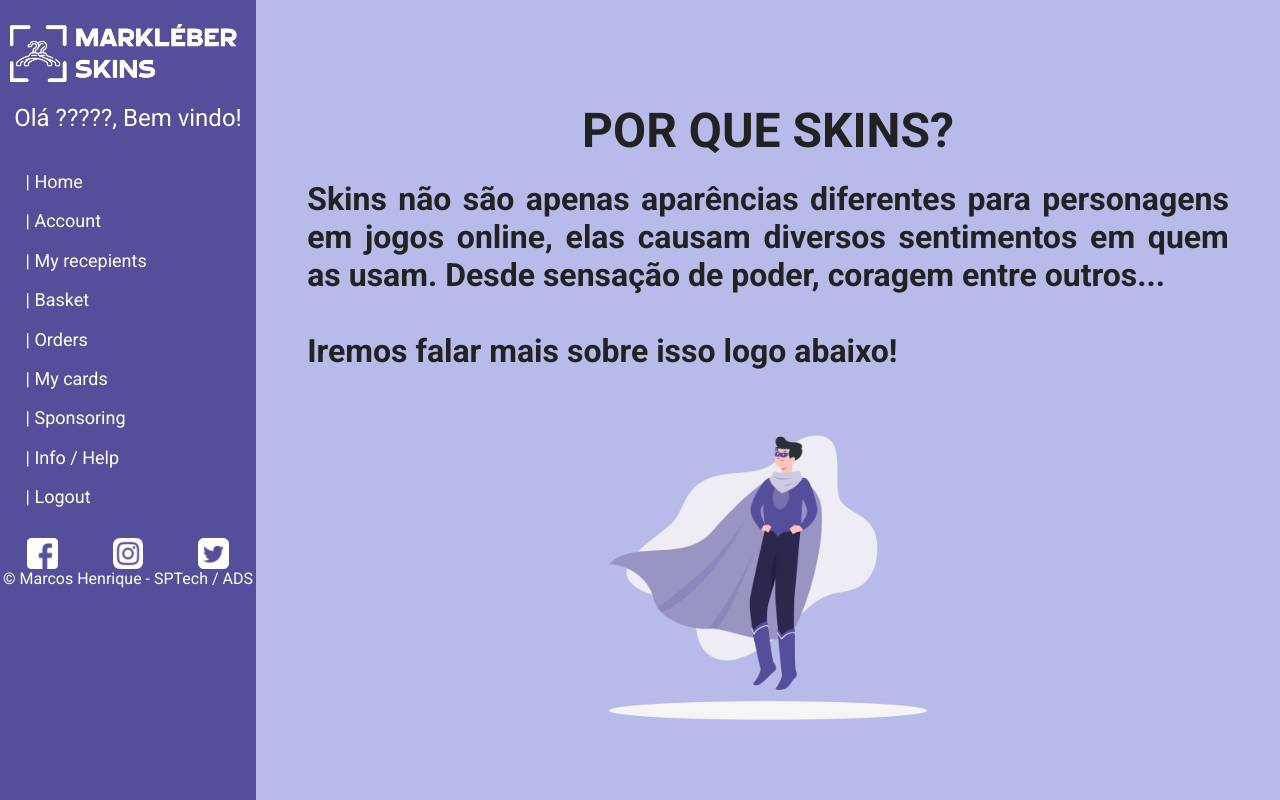
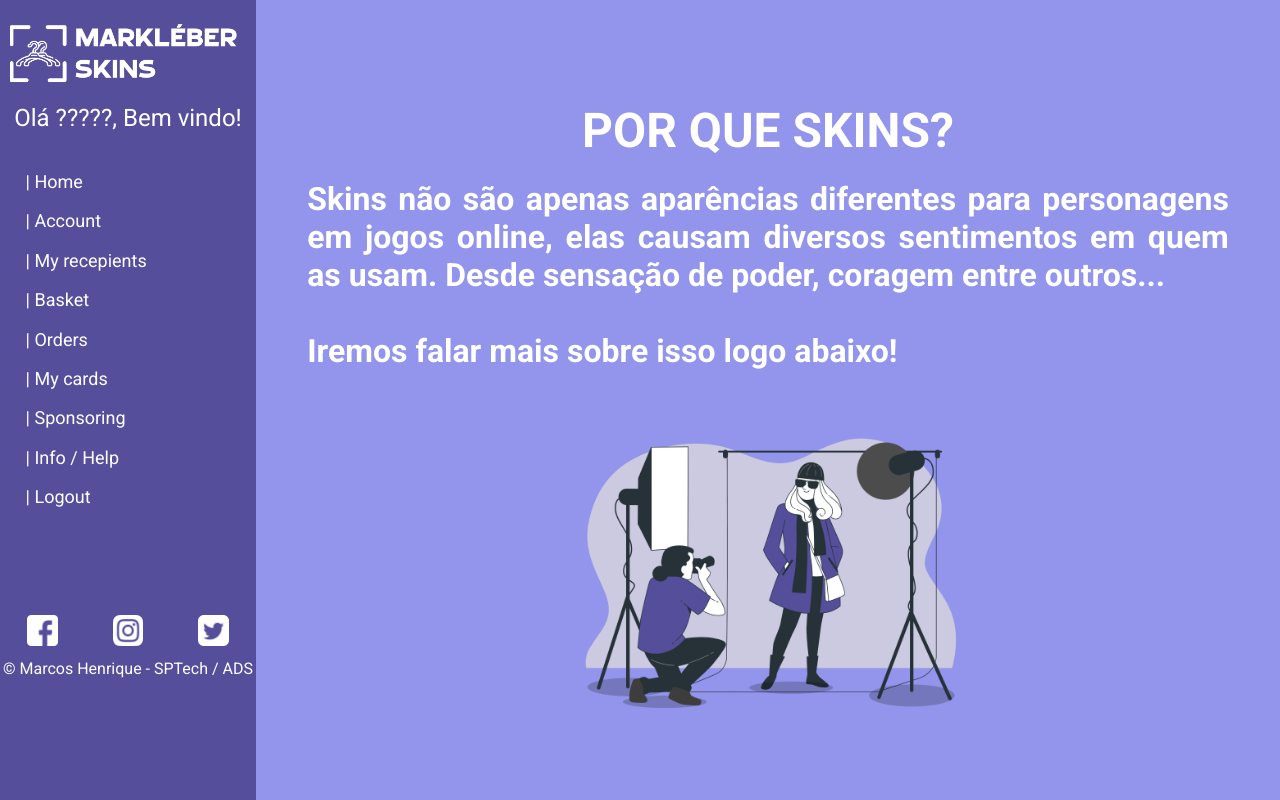
Before and after one commit to Marcos-Boas/final-project-1sem, a plain HTML site: page site-institucional/html/index.html in a window 1280 px wide. Shown: the top 800 px of the page. Drawn offline with Linux system fonts and the light colour scheme.

Commit message:
ajeitação da primeira parte

```diff
--- a/site-institucional/css/style.css
+++ b/site-institucional/css/style.css
@@ -2,10 +2,17 @@
     padding: 0;
     margin: 0;
     font-family: 'Roboto', Arial, 'Times New Roman';
+    scrollbar-width:thin;
+    scrollbar-color: #554e9a #9d9fe9;
+}
+
+html{
+    scroll-behavior: smooth;
 }
 
 body {
     display: flex;
+
 }
 
 ul {
@@ -18,6 +25,7 @@ ul {
 .menuLateral {
     display: flex;
     flex-direction: column;
+
     height: 100%;
     width: 20vw;
     background-color: #554e9a;
@@ -65,13 +73,14 @@ ul {
     transform: scaleX(1);
 }
 
+
+
 .rodape{
+    margin-top: 30%;
     display: flex;
-    align-items:center;
     justify-content: space-around;
     width: 100%;
 }
-
 
 .rodape img{
     width: 12%;
@@ -83,6 +92,7 @@ ul {
 }
 
 .copyright{
+    margin-top: 5%;
     text-align: center;
 }
 /* FINAL - MENU LATERAL */
@@ -92,7 +102,7 @@ ul {
 /* CARD */
 
 .primeiraCor{
-    background-color: #b8baea;
+    background-color: #9295eb;
 }
 
 .segundaCor{
@@ -133,19 +143,24 @@ ul {
 .tituloCard{
     margin-top: 8%;
     margin-bottom: 2%;
-    color:#222;
+    color:#fff;
     font-size: 3rem;
     font-weight: bold;
     text-align: center;
+
     /* margin-left: 10%; */
 }
 
 .textoCard{
-    color:#222;
+    color:#fff;
     font-size: 2rem;
     font-weight: bold;
     text-align: justify;
-    margin: 0 5%
+    margin: 0 5%;
+
 }
 
 /* FIM - CARD 1 - PQ SKINS? */
+
+
+/* CARD 2 - EXEMPLOS */
--- a/site-institucional/html/index.html
+++ b/site-institucional/html/index.html
@@ -7,8 +7,10 @@
     <meta name="viewport" content="width=device-width, initial-scale=1.0">
     <link rel="preconnect" href="https://fonts.googleapis.com">
     <link rel="preconnect" href="https://fonts.gstatic.com" crossorigin>
-    <link href="https://fonts.googleapis.com/css2?family=Roboto:ital,wght@0,100;0,300;0,400;0,500;0,700;0,900;1,100;1,300;1,400;1,500;1,700;1,900&display=swap" rel="stylesheet">
-    <link rel="shortcut icon" href="favicon.ico" type="image/x-icon">
+    <link
+        href="https://fonts.googleapis.com/css2?family=Roboto:ital,wght@0,100;0,300;0,400;0,500;0,700;0,900;1,100;1,300;1,400;1,500;1,700;1,900&display=swap"
+        rel="stylesheet">
+    <link rel="shortcut icon" href="../imgs/logoPagina.png" type="image/x-icon">
     <link rel="stylesheet" href="../css/style.css">
     <title>Home</title>
 </head>
@@ -37,12 +39,13 @@
 
 
 
-        <div class="rodape">
-            <img src="../imgs/facebook.png" alt="Logo do facebook"/>
-            <img src="../imgs/instagram.png" alt="Logo do instagram"/>
-            <img src="../imgs/twitter.png" alt="Logo do twitter"/>
-        </div>
-        <span class="copyright">&copy; Marcos Henrique - SPTech / ADS</span>
+            <div class="rodape">
+                <img src="../imgs/facebook.png" alt="Logo do facebook" />
+                <img src="../imgs/instagram.png" alt="Logo do instagram" />
+                <img src="../imgs/twitter.png" alt="Logo do twitter" />
+            </div>
+            <span class="copyright">&copy; Marcos Henrique - SPTech / ADS</span>
+
     </div>
 
     <!-- FINAL MENU LATERAL -->
@@ -59,7 +62,8 @@
 
                     Iremos falar mais sobre isso logo abaixo!
                 </div>
-                    <img src="../imgs/imagem2.png" alt="" width="40%">
+                <img src="../imgs/imagem3.png" alt="" width="40%">
+
             </div>
 
         </div>
```
Also changed, not shown: site-institucional/imgs/imagem3.png (added), site-institucional/imgs/imagem4.png (added), site-institucional/imgs/logoPagina.png (added), 1 other file.
